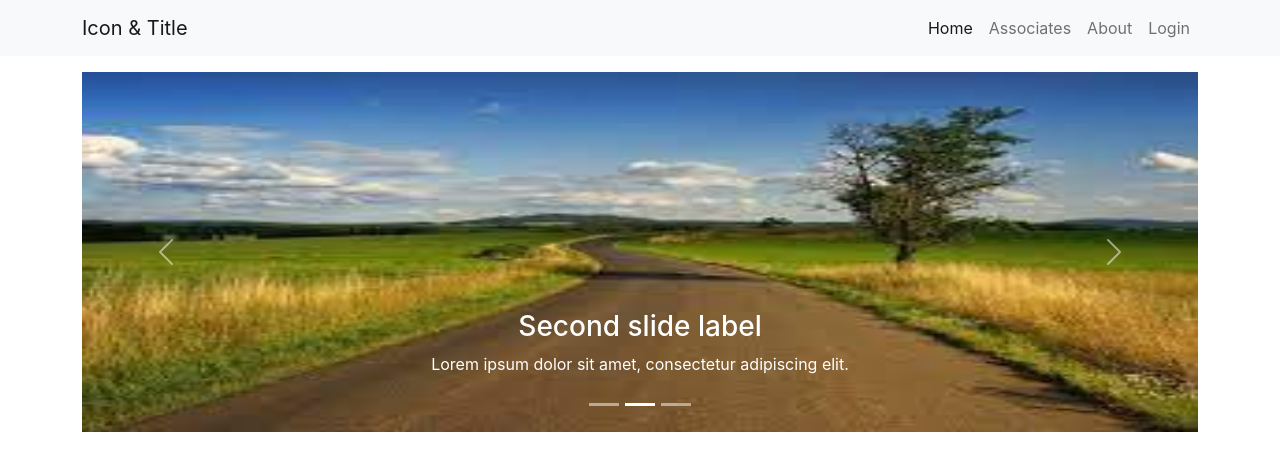
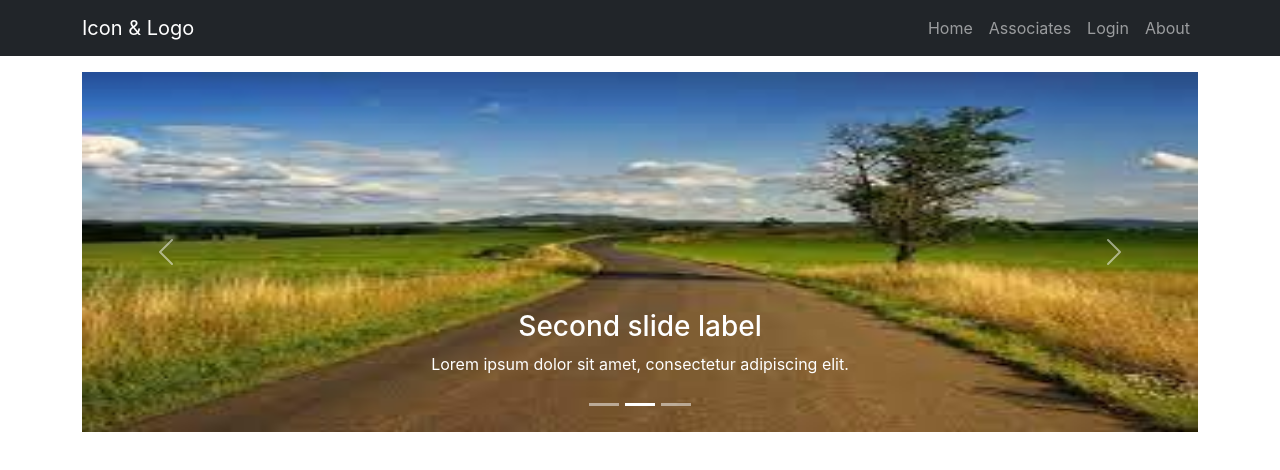
Before and after one commit to Deepak-Das/case_mangement_system_react, a React (Create React App) app: page / in a window 1280 px wide. Shown: the top 470 px of the page. Built offline with nearby package versions, Linux system fonts and the light colour scheme.

Commit message:
Convert Navbar to react-bootstrap

```diff
--- a/package.json
+++ b/package.json
@@ -13,7 +13,8 @@
     "start": "react-scripts start",
     "build": "react-scripts build",
     "test": "react-scripts test",
-    "eject": "react-scripts eject"
+    "eject": "react-scripts eject",
+    "analyze": "source-map-explorer 'build/static/js/*.js'"
   },
   "eslintConfig": {
     "extends": [
@@ -32,5 +33,8 @@
       "last 1 firefox version",
       "last 1 safari version"
     ]
+  },
+  "devDependencies": {
+    "source-map-explorer": "^2.5.2"
   }
 }
--- a/src/components/App.js
+++ b/src/components/App.js
@@ -1,11 +1,11 @@
 import React from 'react';
-import Navbar from './Navbar';
+import NavigationBar from './Navigationbar';
 import Showcase from './Showcase';
 
 const App = () => {
   return (
     <>
-      <Navbar />
+      <NavigationBar />
       <Showcase />
     </>
   );
--- a/src/components/Navbar/index.js
+++ /dev/null
@@ -1,54 +0,0 @@
-import React from 'react';
-
-const Navbar = () => {
-
-  const [show,setShow]=React.useState(false);
-
-  return (
-    <nav className="navbar navbar-expand-lg navbar-light bg-light">
-      <div className="container">
-        <a className="navbar-brand" href="#home">
-          Icon & Title
-        </a>
-        <button
-          className="navbar-toggler"
-          type="button"
-          data-bs-toggle="collapse"
-          data-bs-target="#navbarSupportedContent"
-          aria-controls="navbarSupportedContent"
-          aria-expanded="false"
-          aria-label="Toggle navigation"
-          onClick={()=>setShow(!show)}
-        >
-          <span className="navbar-toggler-icon"></span>
-        </button>
-        <div className={`collapse navbar-collapse ${show ? "show":""}`}id="navbarSupportedContent">
-          <ul className="navbar-nav ms-auto mb-2 mb-lg-0">
-            <li className="nav-item">
-              <a className="nav-link active" aria-current="page" href="#home">
-                Home
-              </a>
-            </li>
-            <li className="nav-item">
-              <a className="nav-link" href="#associates">
-                Associates
-              </a>
-            </li>
-            <li className="nav-item">
-              <a className="nav-link" href="#cases">
-                About
-              </a>
-            </li>
-            <li className="nav-item">
-              <a className="nav-link" href="#cases">
-                Login
-              </a>
-            </li>
-          </ul>
-        </div>
-      </div>
-    </nav>
-  );
-};
-
-export default Navbar;
--- /dev/null
+++ b/src/components/Navigationbar/index.js
@@ -0,0 +1,75 @@
+import React from 'react';
+import Navbar from 'react-bootstrap/Navbar';
+import Container from 'react-bootstrap/Container';
+import Nav from 'react-bootstrap/Nav';
+
+const NavigationBar = () => {
+  return (
+    <Navbar bg="dark" variant="dark" expand="lg">
+      <Container>
+        <Navbar.Brand href="#home">Icon & Logo</Navbar.Brand>
+        <Navbar.Toggle aria-controls="basic-navbar-nav" />
+
+        <Navbar.Collapse id="basic-navbar-nav">
+          <Nav className="ms-auto">
+            <Nav.Link href="#home">Home</Nav.Link>
+            <Nav.Link href="#link">Associates</Nav.Link>
+            <Nav.Link href="#link">Login</Nav.Link>
+            <Nav.Link href="#link">About</Nav.Link>
+          </Nav>
+        </Navbar.Collapse>
+      </Container>
+    </Navbar>
+  );
+
+  // return (
+  //   <nav className="navbar navbar-expand-lg navbar-light bg-light">
+  //     <div className="container">
+  //       <a className="navbar-brand" href="#home">
+  //         Icon & Title
+  //       </a>
+  //       <button
+  //         className="navbar-toggler"
+  //         type="button"
+  //         data-bs-toggle="collapse"
+  //         data-bs-target="#navbarSupportedContent"
+  //         aria-controls="navbarSupportedContent"
+  //         aria-expanded="false"
+  //         aria-label="Toggle navigation"
+  //         onClick={() => setShow(!show)}
+  //       >
+  //         <span className="navbar-toggler-icon"></span>
+  //       </button>
+  //       <div
+  //         className={`collapse navbar-collapse ${show ? 'show' : ''}`}
+  //         id="navbarSupportedContent"
+  //       >
+  //         <ul className="navbar-nav ms-auto mb-2 mb-lg-0">
+  //           <li className="nav-item">
+  //             <a className="nav-link active" aria-current="page" href="#home">
+  //               Home
+  //             </a>
+  //           </li>
+  //           <li className="nav-item">
+  //             <a className="nav-link" href="#associates">
+  //               Associates
+  //             </a>
+  //           </li>
+  //           <li className="nav-item">
+  //             <a className="nav-link" href="#cases">
+  //               About
+  //             </a>
+  //           </li>
+  //           <li className="nav-item">
+  //             <a className="nav-link" href="#cases">
+  //               Login
+  //             </a>
+  //           </li>
+  //         </ul>
+  //       </div>
+  //     </div>
+  //   </nav>
+  // );
+};
+
+export default NavigationBar;
```
Also changed, not shown: 23 other files (tests, documents, lock files or other folders).
